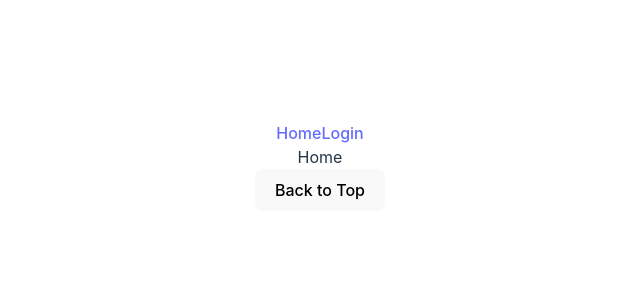
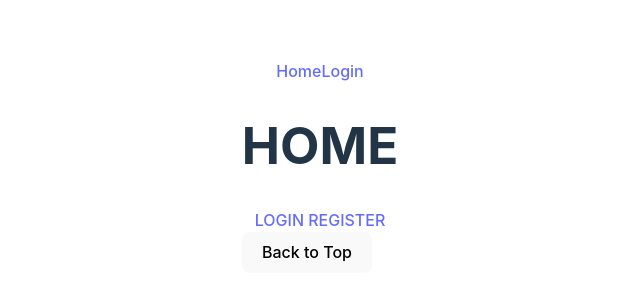
Before and after one commit to git-init-to-win-it/vhs-depot, a React (Vite) app: page / in a window 1280 px wide. Shown: the part 234-534 px from the top of the page, without its empty margins (320-960 px from the left). Built offline with nearby package versions, Linux system fonts and the light colour scheme.

Commit message:
added links from login page to the register page and the register page from the login page

```diff
--- a/src/pages/Home.jsx
+++ b/src/pages/Home.jsx
@@ -1,7 +1,15 @@
 import React from "react"
+import { Link } from "react-router-dom"
 
 const Home = () => {
-  return <div>Home</div>
+  return <>
+    <h1>HOME</h1>
+
+    <Link to ="/login"> LOGIN </Link>
+    <Link to ="/register"> REGISTER </Link>
+
+
+    </>
 }
 
 export default Home
--- a/src/pages/authPages/Login.jsx
+++ b/src/pages/authPages/Login.jsx
@@ -1,7 +1,14 @@
 import React from "react"
+import { Link } from "react-router-dom"
 
 const Login = () => {
-  return <div>Login</div>
+  return (
+  <>
+  <h1>LOGIN</h1>
+  <Link to="/register">REGISTER</Link>
+
+  </>
+  )
 }
 
 export default Login
--- a/src/pages/authPages/Register.jsx
+++ b/src/pages/authPages/Register.jsx
@@ -1,7 +1,13 @@
 import React from "react"
+import { Link } from "react-router-dom"
 
 const Register = () => {
-  return <div>Register</div>
+  return (
+    <>
+    <h1>REGISTER</h1>
+    <Link to="/login">LOGIN</Link>
+    </>
+  )
 }
 
 export default Register
```
